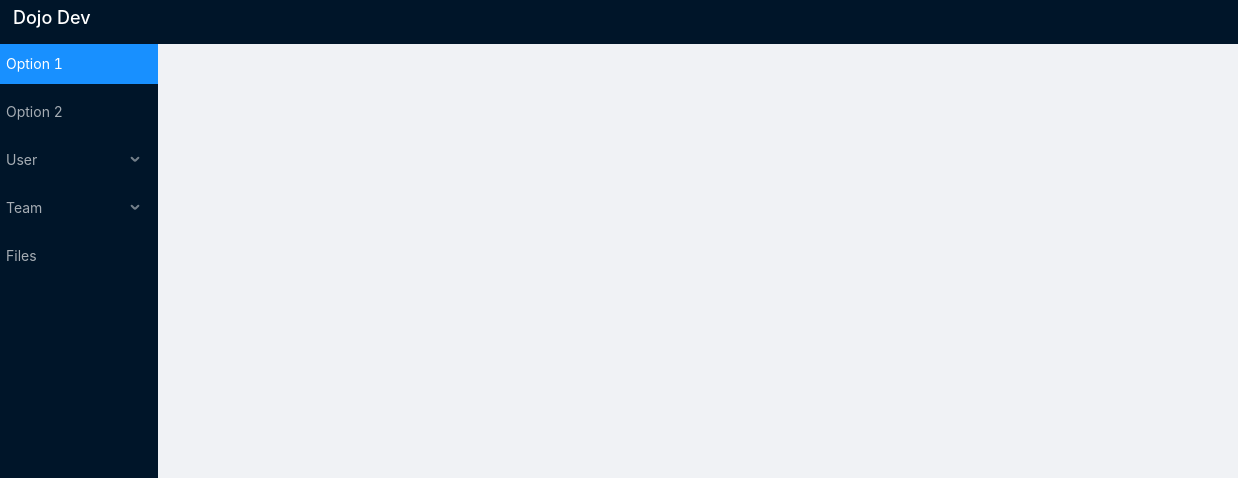
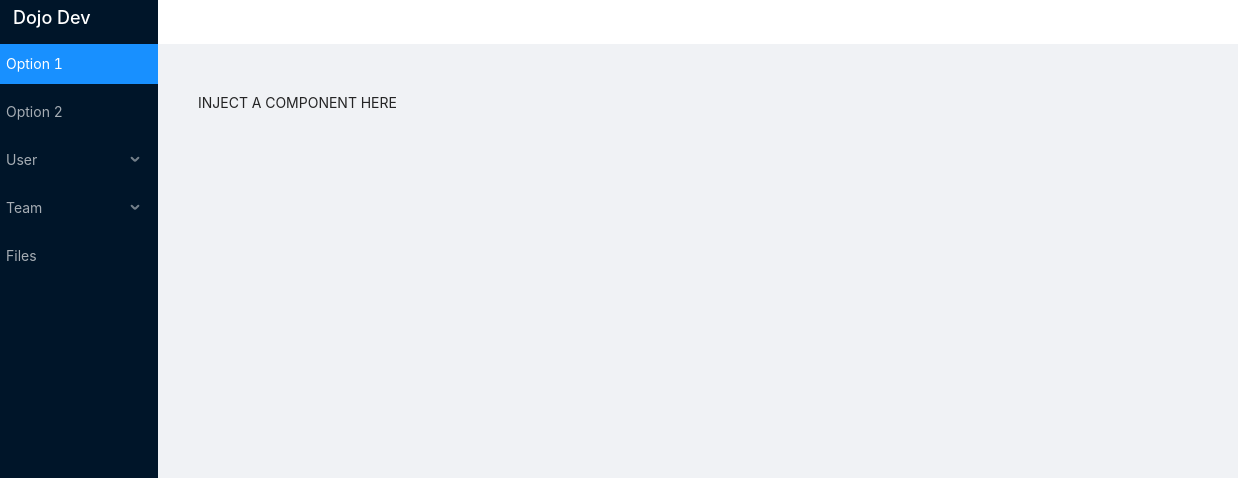
Before and after one commit to Hashik-Donthineni/egnyte-test-dojo, a Gatsby site: page /drawer in a window 1280 px wide. Shown: the top 478 px of the page, 42-1280 px from the left. Built offline with nearby package versions, Linux system fonts and the light colour scheme; Gatsby itself is replaced by a stand-in of ours.

Commit message:
Changed topbar color and added a small comment

```diff
--- a/src/pages/drawer.js
+++ b/src/pages/drawer.js
@@ -12,13 +12,19 @@ const DrawerPage = () => {
         <Layout>
           <Header
             className="site-layout-sub-header-background"
-            style={{ padding: 0, height: "44px" }}
+            style={{
+              padding: 0,
+              height: "44px",
+              background: "white",
+            }}
           />
           <Content style={{ margin: "24px 16px 0" }}>
             <div
               className="site-layout-background"
               style={{ padding: 24, minHeight: 360 }}
-            ></div>
+            >
+              INJECT A COMPONENT HERE
+            </div>
           </Content>
           <Footer style={{ textAlign: "center" }}>
             DOJO Developer Guide @ Created by DOJO Team
```
